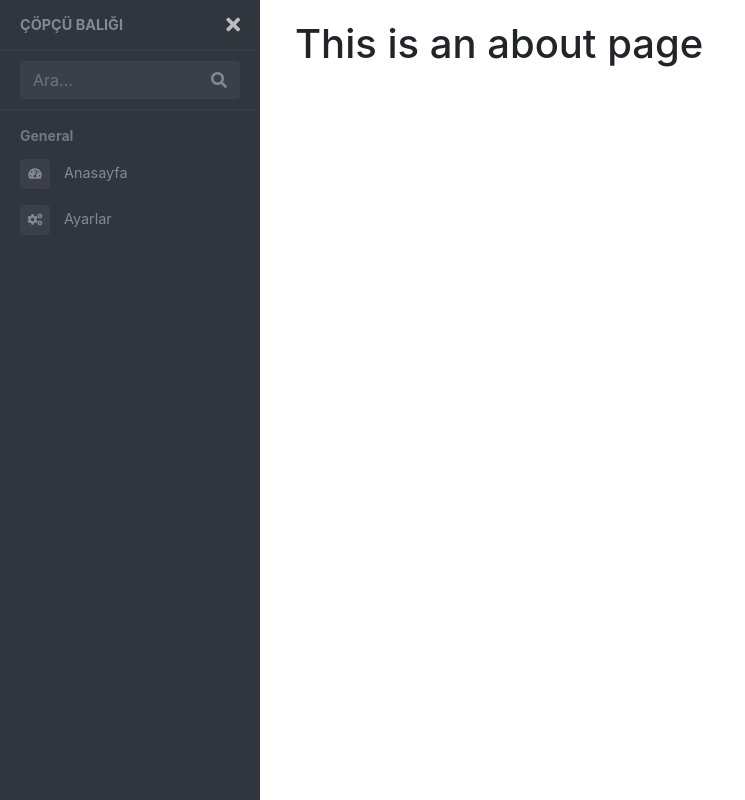
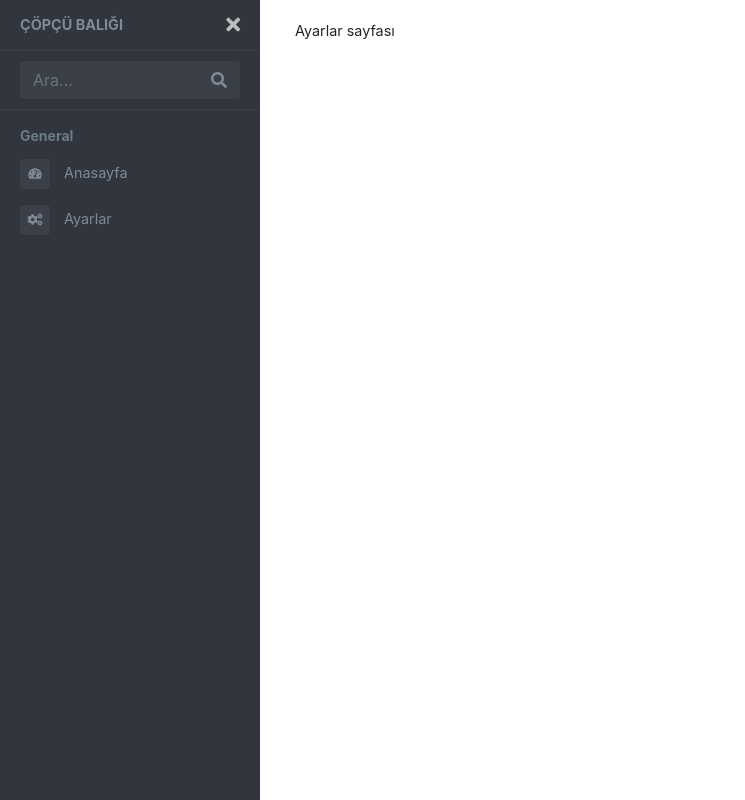
Before and after one commit to sustartx/copcu-baligi, a Vue app: page /settings in a window 1280 px wide. Shown: the whole page, without its empty margins (0-745 px from the left). Built offline with nearby package versions, Linux system fonts and the light colour scheme; what vue-flag-icon would draw is missing.

Commit message:
Ayarlar sayfası güncellendi.

```diff
--- a/src/views/Settings.vue
+++ b/src/views/Settings.vue
@@ -1,5 +1,3 @@
 <template>
-  <div class="about">
-    <h1>This is an about page</h1>
-  </div>
+  <div>Ayarlar sayfası</div>
 </template>
```
